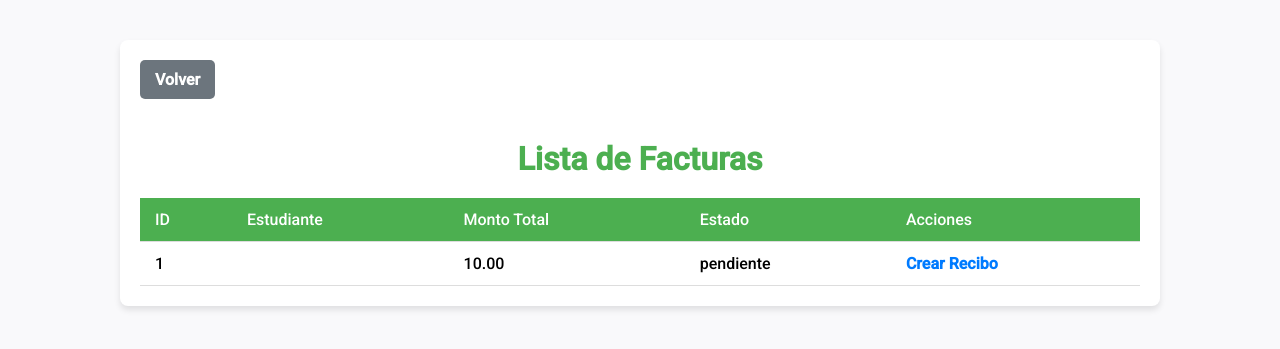
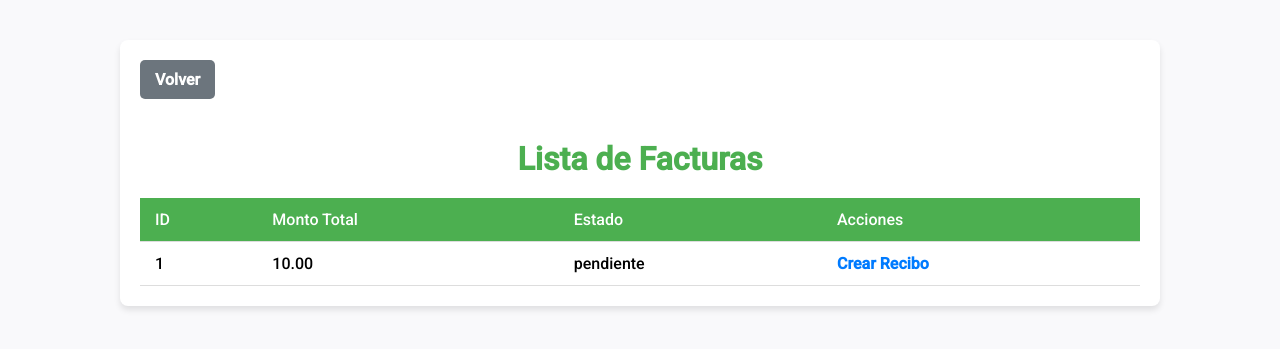
Before and after one commit to JairoFierro/Sprint4, a Django app: page /listar-facturas/ in a window 1280 px wide. Shown: the top 349 px of the page. Run offline with Django 5.2, Linux system fonts and the light colour scheme; tables that the repository leaves empty hold one stand-in row (values such as "Sample post").

Commit message:
correccion

```diff
--- a/facturacion/app_facturacion/templates/facturacion/listar_facturas.html
+++ b/facturacion/app_facturacion/templates/facturacion/listar_facturas.html
@@ -93,7 +93,6 @@
             <thead>
                 <tr>
                     <th>ID</th>
-                    <th>Estudiante</th>
                     <th>Monto Total</th>
                     <th>Estado</th>
                     <th>Acciones</th>
@@ -103,7 +102,6 @@
                 {% for factura in facturas %}
                 <tr>
                     <td>{{ factura.id }}</td>
-                    <td>{{ factura.estudiante.nombre }}</td>
                     <td>{{ factura.monto_total }}</td>
                     <td>{{ factura.estado }}</td>
                     <td>
```
